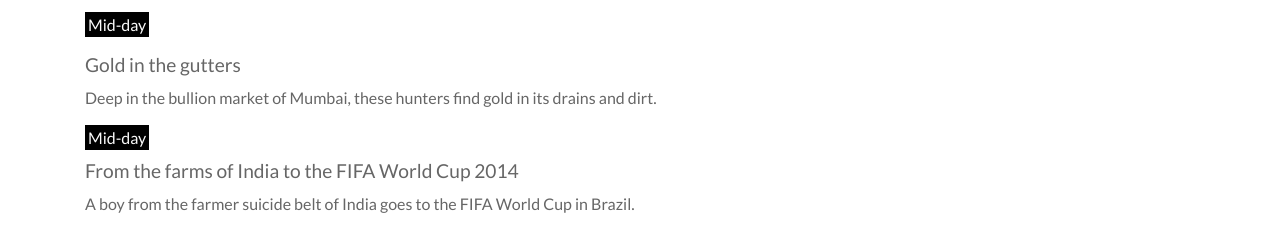
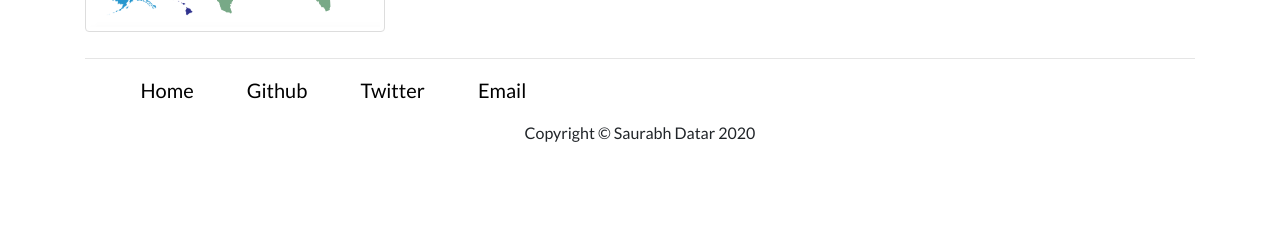
Before and after one commit to ssdatar/ssdatar.github.io, a plain HTML site: page index.html in a window 1280 px wide. Shown: the part 4878-5127 px from the top of the page. After the commit the page ends 5049 px from the top, so only its background shows below. Drawn offline with nearby package versions, Linux system fonts and the light colour scheme.

Commit message:
remove writing section

```diff
--- a/index.html
+++ b/index.html
@@ -70,7 +70,7 @@
   <!-- /section.data -->
 
   <!-- Writing Projects Row -->
-  <section id="writing-projects">
+  <!-- <section id="writing-projects">
     <div class="row writing">
       <h2>Writing</h2>
     </div>
@@ -135,8 +135,7 @@
         </div>
       </div>
      </div>
-  </section>
-  <!-- /section.writing -->
+  </section> -->
 
 
   <section class="open-source">
```
